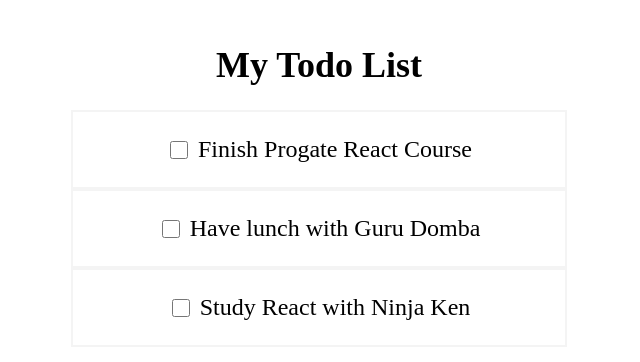
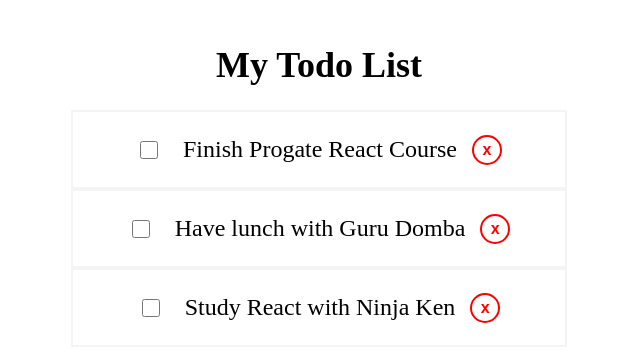
Before and after one commit to addinseptyan/progate-todo, a React (Vite) app: page / in a window 1280 px wide. Shown: the top 362 px of the page, without its empty margins (321-961 px from the left). Built offline with nearby package versions, Linux system fonts and the light colour scheme.

Commit message:
add delete feature

```diff
--- a/src/App.jsx
+++ b/src/App.jsx
@@ -30,10 +30,15 @@
     setTodos(updatedTodos)
   }
 
+  const deleteTodo = (todoId) => {
+    const newTodos = todos.filter(todo => todo.id !== todoId);
+    setTodos(newTodos);
+  }
+
   return (
     <div style={styles.container}>
       <h1 style={styles.title}>My Todo List</h1>
-      <Todos todos={todos} toggleCompleted={toggleCompleted} />
+      <Todos todos={todos} toggleCompleted={toggleCompleted} deleteTodo={deleteTodo}/>
     </div>
   )
 }
--- a/src/components/TodoItem.jsx
+++ b/src/components/TodoItem.jsx
@@ -1,4 +1,4 @@
-const TodoItem = ({ todo, toggleCompleted }) => {
+const TodoItem = ({ todo, toggleCompleted, deleteTodo }) => {
     const getTodoTitleStyle = () => {
         if (todo.completed === true) {
             return { textDecoration: 'line-through' }
@@ -15,6 +15,10 @@
                 onChange={() => { toggleCompleted(todo.id) }}
             />
             <p style={getTodoTitleStyle()}>{todo.title}</p>
+            <button
+                style={styles.button}
+                onClick={() => {deleteTodo(todo.id)}}
+            >x</button>
         </div>
     )
 }
@@ -25,14 +29,26 @@
         fontSize: '24px',
         display: 'flex',
         alignItems: 'center',
-        justifyContent: 'center'
+        justifyContent: 'center',
+        gap: '15px'
     },
     checkbox: {
         marginRight: '10px',
         height: '18px',
         width: '18px',
         display: 'inline'
-    }
+    },
+    button: {
+      backgroundColor: 'white',
+      color: 'red',
+      height: '30px',
+      width: '30px',
+      borderRadius: '100%',
+      border: '2px solid red',
+      cursor: 'pointer',
+      fontSize: '16px',
+      fontWeight: 'bold'
+    },
 }
 
 export default TodoItem;
--- a/src/components/Todos.jsx
+++ b/src/components/Todos.jsx
@@ -1,6 +1,6 @@
 import TodoItem from './TodoItem'
 
-const Todos = ({todos, toggleCompleted}) => {
+const Todos = ({todos, toggleCompleted, deleteTodo}) => {
     return (
         <div style={styles.container}>
             {todos.map((todo) => {
@@ -9,6 +9,7 @@
                         key={todo.id}
                         todo={todo}
                         toggleCompleted={toggleCompleted}
+                        deleteTodo={deleteTodo}
                     />
                 )
             })}
```
